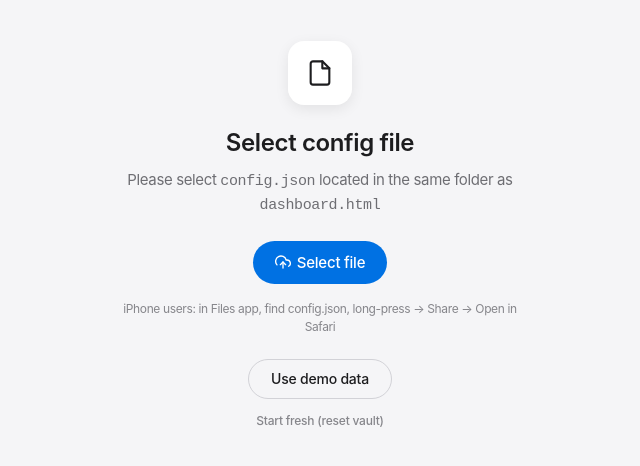
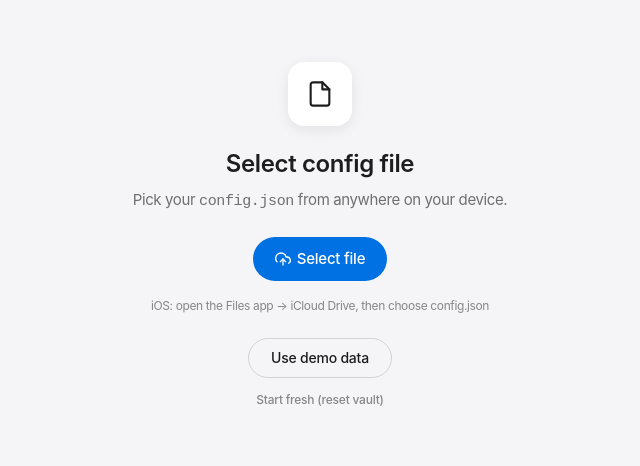
Before and after one commit to toolazytoname/lodge, a website: page dashboard.html in a window 1280 px wide. Shown: the part 162-628 px from the top of the page, without its empty margins (320-960 px from the left). Drawn offline with Linux system fonts and the light colour scheme.

Commit message:
docs(picker): iOS users open Files → iCloud Drive, no share dance
The picker copy was telling iOS users to long-press → Share →
Open in Safari. That dance is the old workaround for the days
when iOS Safari and iOS Chrome were storage-partitioned; the
modern way is just to open the file directly in Files.

Updated copy (EN + ZH) for both the default HTML text (which
the i18n system falls back to before JS hydrates) and the
i18n object itself:

  EN: 'iOS: open the Files app → iCloud Drive, then choose
       config.json'
  ZH: 'iOS 用户：在文件App → iCloud Drive 中选 config.json'

Also simplified the description from 'select config.json
located in the same folder as dashboard.html' to just
'pick your config.json from anywhere on your device' — the
'folder' assumption only ever applied to the file:// mode,
which is now its own one-liner in the README. The picker is
reached on the web, where the user just picks the file from
wherever they put it.

```diff
--- a/dashboard.html
+++ b/dashboard.html
@@ -658,7 +658,7 @@
       <svg width="16" height="16" viewBox="0 0 24 24" fill="none" stroke="currentColor" stroke-width="2" stroke-linecap="round" stroke-linejoin="round"><polyline points="16 16 12 12 8 16"/><line x1="12" y1="12" x2="12" y2="21"/><path d="M20.39 18.39A5 5 0 0 0 18 9h-1.26A8 8 0 1 0 3 16.3"/></svg>
       <span data-i18n="picker.btn">选择文件</span>
     </label>
-    <p style="margin-top: 16px; font-size: 12px; color: var(--text-tertiary);" data-i18n="picker.note">iPhone 用户: 在"文件"App 中找到 config.json 后长按 → 共享 → 用 Safari 打开</p>
+    <p style="margin-top: 16px; font-size: 12px; color: var(--text-tertiary);" data-i18n="picker.note">iOS 用户：在"文件"App → iCloud Drive 中选 config.json</p>
     <div style="margin-top: 24px; display: flex; flex-direction: column; gap: 8px; align-items: center;">
       <button type="button" class="btn btn-secondary btn-capsule" id="demo-data-btn" data-i18n="picker.demo">Use demo data</button>
       <button type="button" class="btn btn-ghost" id="start-fresh-btn" style="font-size: 12px; color: var(--text-tertiary);" data-i18n="picker.fresh">Start fresh (reset vault)</button>
@@ -1193,9 +1193,9 @@
 
       'loading': 'Loading configuration…',
       'picker.title': 'Select config file',
-      'picker.desc': 'Please select <code>config.json</code> located in the same folder as <code>dashboard.html</code>',
+      'picker.desc': 'Pick your <code>config.json</code> from anywhere on your device.',
       'picker.btn': 'Select file',
-      'picker.note': 'iPhone users: in Files app, find config.json, long-press → Share → Open in Safari',
+      'picker.note': 'iOS: open the Files app → iCloud Drive, then choose config.json',
 
       'insecure.title': 'Secure context required',
       'insecure.desc': 'Your current access method does not support Web Crypto API, so data cannot be encrypted.<br>This is a browser security restriction, <strong>not a Lodge issue</strong>.',
@@ -1425,9 +1425,9 @@
 
       'loading': '正在加载配置…',
       'picker.title': '选择配置文件',
-      'picker.desc': '请选择与 <code>dashboard.html</code> 同目录的 <code>config.json</code> 文件',
+      'picker.desc': '从设备任意位置选你的 <code>config.json</code> 文件。',
       'picker.btn': '选择文件',
-      'picker.note': 'iPhone 用户: 在"文件"App 中找到 config.json 后长按 → 共享 → 用 Safari 打开',
+      'picker.note': 'iOS 用户：在"文件"App → iCloud Drive 中选 config.json',
 
       'insecure.title': '需要安全上下文',
       'insecure.desc': '当前打开方式不支持 Web Crypto API，无法加密你的数据。<br>这是浏览器安全限制，<strong style="color: var(--text);">与本应用无关</strong>。',
```
